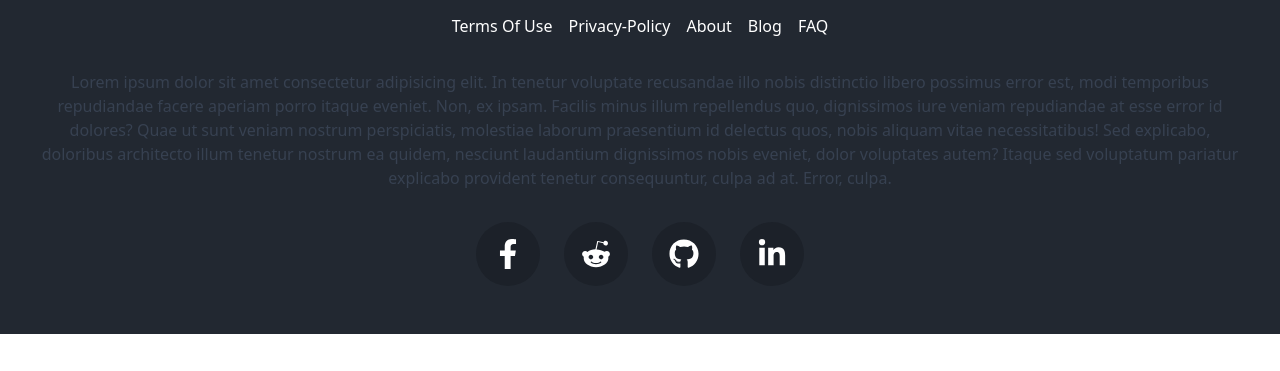
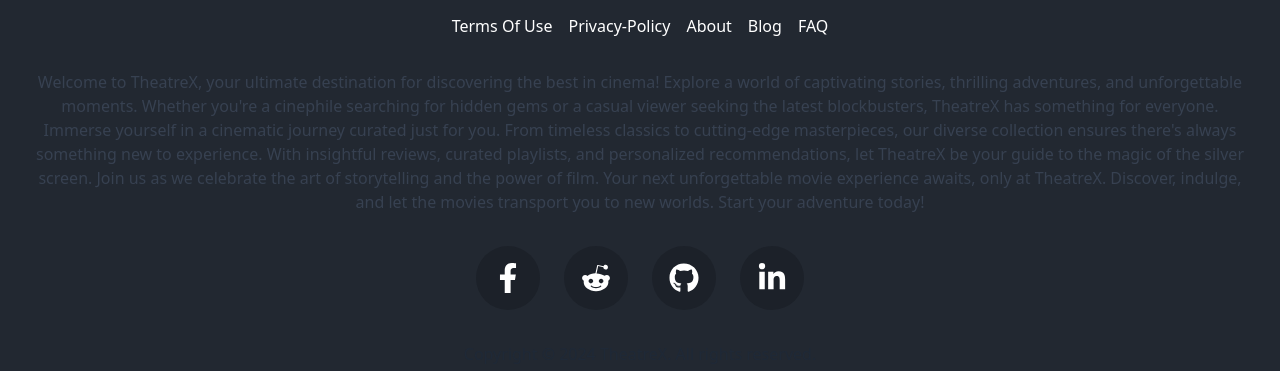
Before and after one commit to arit98/TheatreX, a React (Create React App) app: page /1/1 in a window 1280 px wide. Shown: the part 1318-1689 px from the top of the page. Before the commit the page ends 1652 px from the top, so only its background shows below. Built offline with nearby package versions, Linux system fonts and the light colour scheme; no server answers.

Commit message:
footer fixed

```diff
--- a/src/Components/Footer.jsx
+++ b/src/Components/Footer.jsx
@@ -1,5 +1,10 @@
 import React from "react";
-import { FaFacebookF, FaRedditAlien, FaGithub, FaLinkedinIn } from "react-icons/fa"
+import {
+  FaFacebookF,
+  FaRedditAlien,
+  FaGithub,
+  FaLinkedinIn,
+} from "react-icons/fa";
 
 const Footer = () => {
   return (
@@ -13,26 +18,56 @@
       </ul>
 
       <p className="text-gray-700 text-center px-8">
-          Lorem ipsum dolor sit amet consectetur adipisicing elit. In tenetur
-          voluptate recusandae illo nobis distinctio libero possimus error est,
-          modi temporibus repudiandae facere aperiam porro itaque eveniet. Non,
-          ex ipsam. Facilis minus illum repellendus quo, dignissimos iure veniam
-          repudiandae at esse error id dolores? Quae ut sunt veniam nostrum
-          perspiciatis, molestiae laborum praesentium id delectus quos, nobis
-          aliquam vitae necessitatibus! Sed explicabo, doloribus architecto
-          illum tenetur nostrum ea quidem, nesciunt laudantium dignissimos nobis
-          eveniet, dolor voluptates autem? Itaque sed voluptatum pariatur
-          explicabo provident tenetur consequuntur, culpa ad at. Error, culpa.
+        Welcome to TheatreX, your ultimate destination for discovering the best
+        in cinema! Explore a world of captivating stories, thrilling adventures,
+        and unforgettable moments. Whether you're a cinephile searching for
+        hidden gems or a casual viewer seeking the latest blockbusters, TheatreX
+        has something for everyone. Immerse yourself in a cinematic journey
+        curated just for you. From timeless classics to cutting-edge
+        masterpieces, our diverse collection ensures there's always something
+        new to experience. With insightful reviews, curated playlists, and
+        personalized recommendations, let TheatreX be your guide to the magic of
+        the silver screen. Join us as we celebrate the art of storytelling and
+        the power of film. Your next unforgettable movie experience awaits, only
+        at TheatreX. Discover, indulge, and let the movies transport you to new
+        worlds. Start your adventure today!
       </p>
 
-        <ul className="flex items-center justify-center gap-6 pt-8 pb-12">
-            <li className="md:h-16 h-12 md:w-16 w-12 rounded-full bg-[#1c2129] flex items-center justify-center text-3xl text-white"><FaFacebookF /></li>
-            <li className="md:h-16 h-12 md:w-16 w-12 rounded-full bg-[#1c2129] flex items-center justify-center text-3xl text-white"><FaRedditAlien /></li>
-            <li className="md:h-16 h-12 md:w-16 w-12 rounded-full bg-[#1c2129] flex items-center justify-center text-3xl text-white"><FaGithub /></li>
+      <ul className="flex items-center justify-center gap-6 pt-8 pb-8">
         <li className="md:h-16 h-12 md:w-16 w-12 rounded-full bg-[#1c2129] flex items-center justify-center text-3xl text-white">
+          <a
+            href="https://www.facebook.com/aritra.daschowdhury.3"
+            target="_blank"
+            rel="noreferrer"
+          >
+            <FaFacebookF />
+          </a>
+        </li>
+        <li className="md:h-16 h-12 md:w-16 w-12 rounded-full bg-[#1c2129] flex items-center justify-center text-3xl text-white">
+          <a
+            href="https://www.reddit.com/user/Mammoth-Run-7750/"
+            target="_blank"
+            rel="noreferrer"
+          >
+            <FaRedditAlien />
+          </a>
+        </li>
+        <li className="md:h-16 h-12 md:w-16 w-12 rounded-full bg-[#1c2129] flex items-center justify-center text-3xl text-white">
+          <a href="https://github.com/arit98" target="_blank" rel="noreferrer">
+            <FaGithub />
+          </a>
+        </li>
+        <li className="md:h-16 h-12 md:w-16 w-12 rounded-full bg-[#1c2129] flex items-center justify-center text-3xl text-white">
+          <a
+            href="https://www.linkedin.com/in/aritra-das-chowdhury-802839140/"
+            target="_blank"
+            rel="noreferrer"
+          >
             <FaLinkedinIn />
+          </a>
         </li>
       </ul>
+      <p className="mb-2 text-center">Copyright © 2024 TheatreX. All rights reserved.</p>
     </div>
   );
 };
```
Lines whose indentation alone changed are shown as unchanged.
